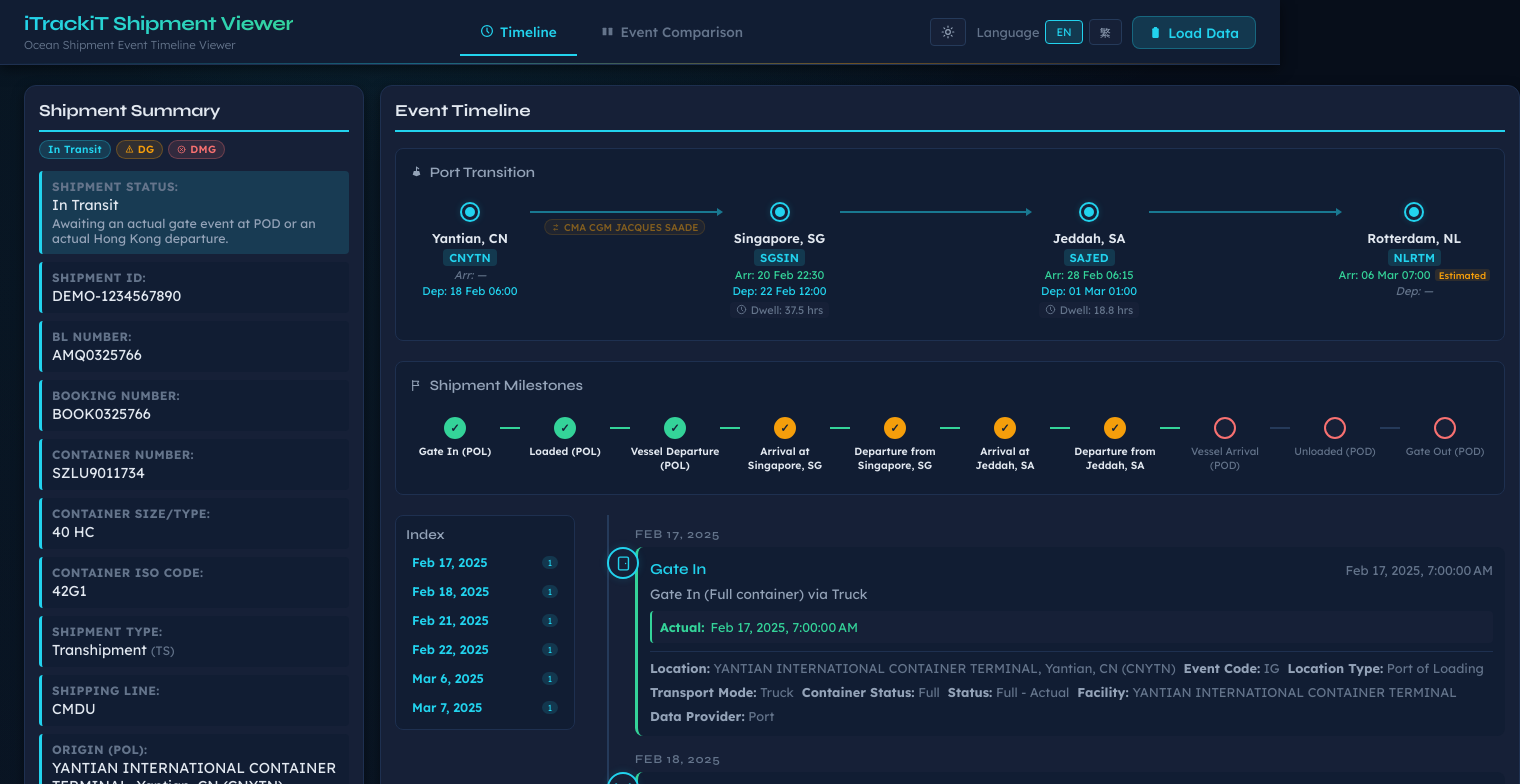
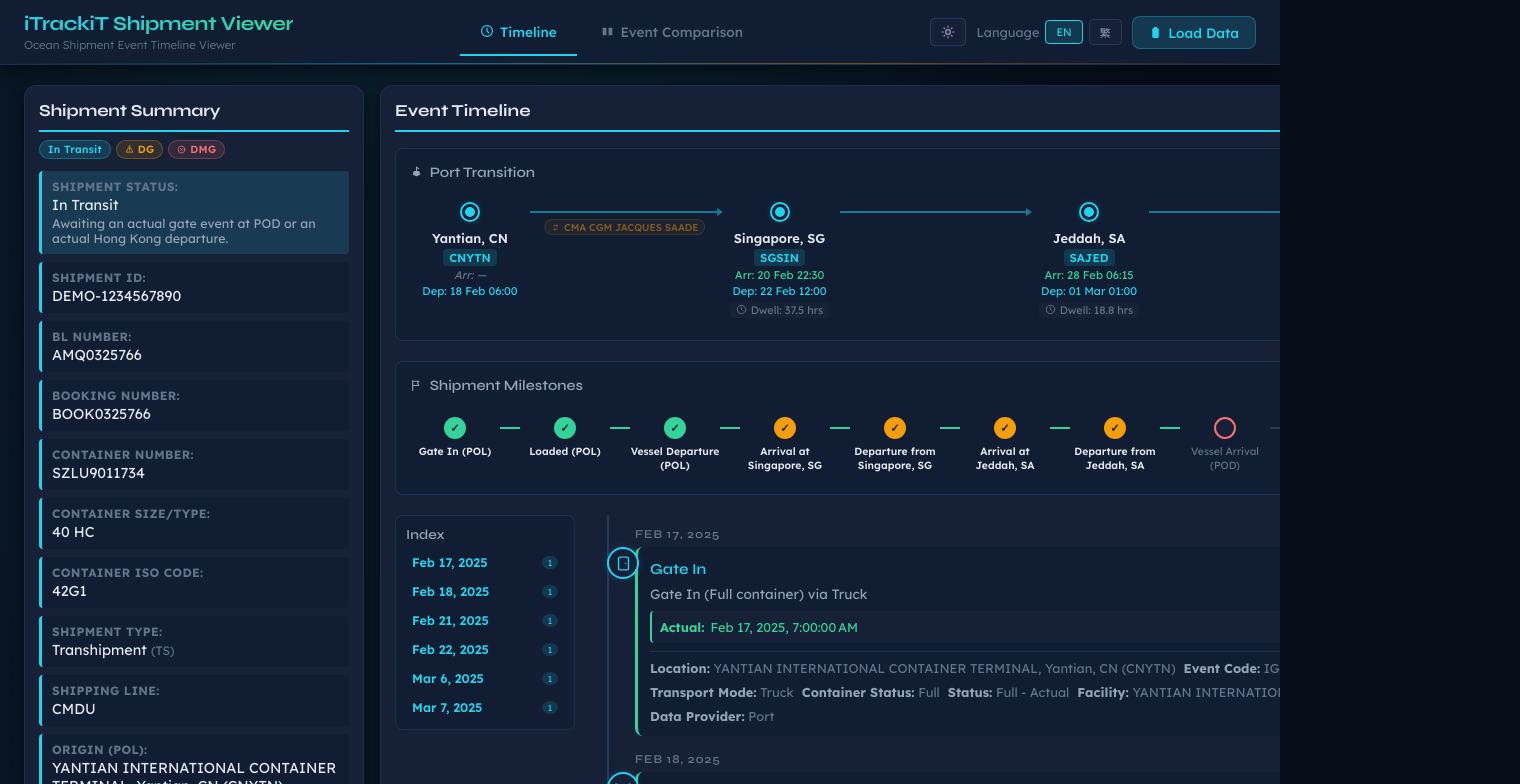
Before and after one commit to fatbo/itrackit-event-viewer, an Angular app: page /timeline in a window 1280 px wide. Shown: the top 784 px of the page, 1520 px wide, since content can reach past the window. Built offline with nearby package versions, Linux system fonts and the light colour scheme.

Commit message:
Add overflow-x: hidden to prevent horizontal scrolling
Co-authored-by: fatbo <4547140+fatbo@users.noreply.github.com>

```diff
--- a/src/app/app.css
+++ b/src/app/app.css
@@ -7,6 +7,7 @@
   min-height: 100vh;
   display: flex;
   flex-direction: column;
+  overflow-x: hidden;
   background:
     radial-gradient(120% 55% at 50% -20%, var(--accent-cyan-dim) 0%, transparent 55%),
     radial-gradient(120% 50% at 50% 120%, var(--accent-amber-dim) 0%, transparent 60%),
--- a/src/styles.css
+++ b/src/styles.css
@@ -108,6 +108,7 @@ body {
 
 html, body {
   height: 100%;
+  overflow-x: hidden;
 }
 
 h1, h2, h3, h4, h5, h6 {
```
